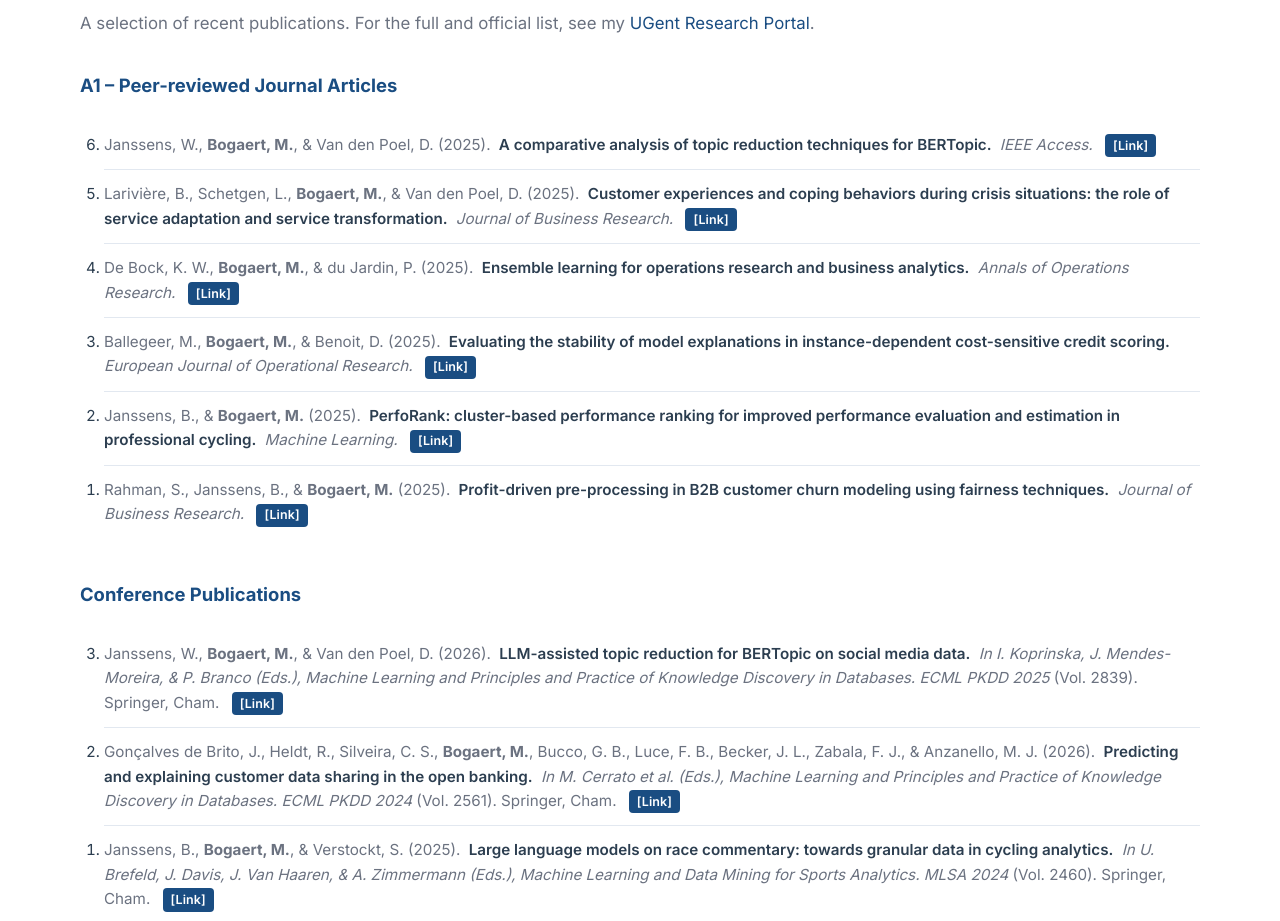
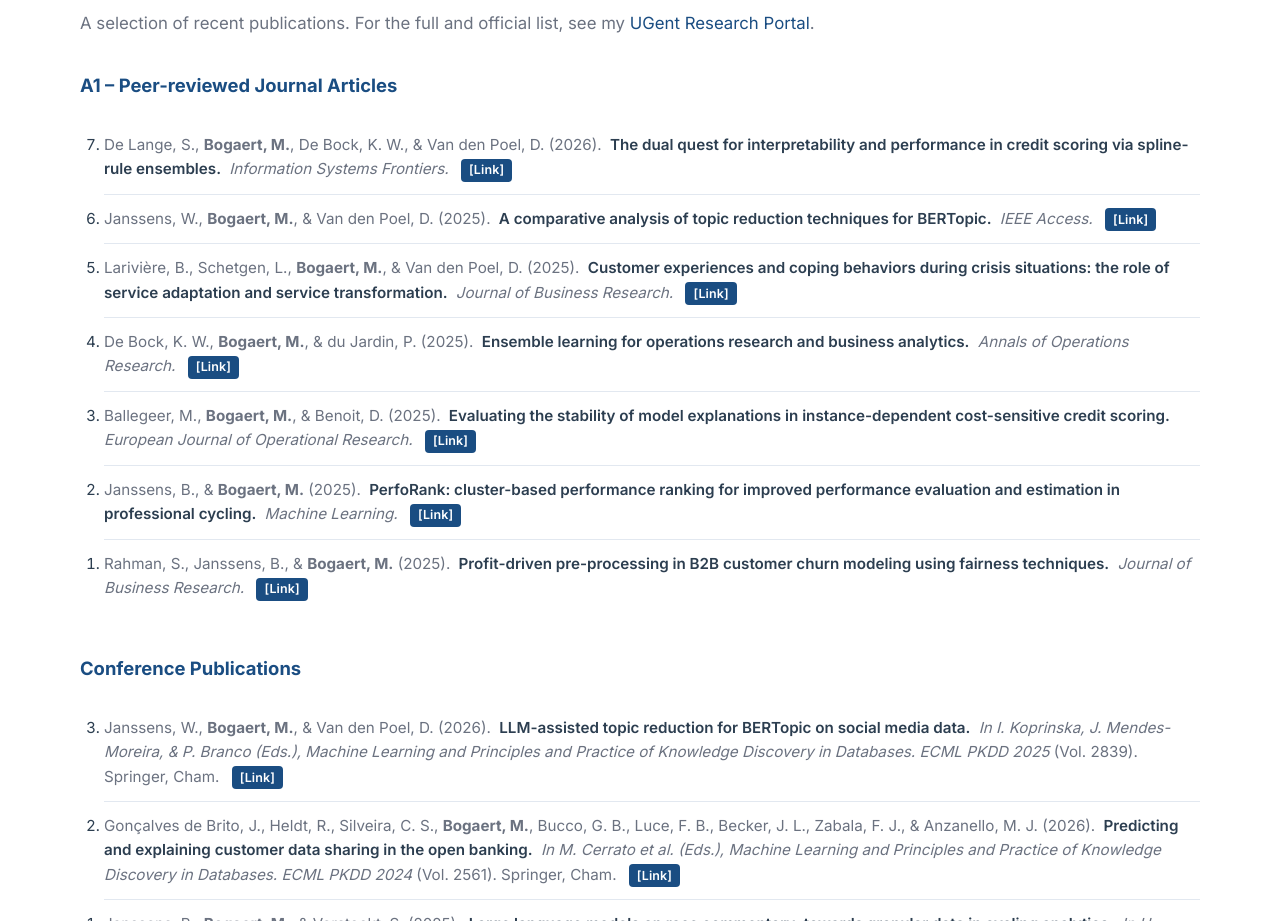
Before and after one commit to MatthBogaert/MatthBogaert.github.io, a plain HTML site: page index.html in a window 1280 px wide. Shown: the part 2760-3681 px from the top of the page. Drawn offline with Linux system fonts and the light colour scheme.

Commit message:
Add 2026 Information Systems Frontiers publication

```diff
--- a/index.html
+++ b/index.html
@@ -171,6 +171,13 @@
 
       <h3 class="subsection-title">A1 – Peer-reviewed Journal Articles</h3>
       <ol class="pub-list" reversed>
+        <li>
+          <span class="pub-authors">De Lange, S., <strong>Bogaert, M.</strong>, De Bock, K. W., &amp; Van den Poel, D.</span>
+          <span class="pub-year">(2026).</span>
+          <span class="pub-title">The dual quest for interpretability and performance in credit scoring via spline-rule ensembles.</span>
+          <span class="pub-venue"><em>Information Systems Frontiers.</em></span>
+          <a href="http://hdl.handle.net/1854/LU-01KTKTBC9K9M1CM3WN83TFKKCA" target="_blank" rel="noopener" class="pub-link">[Link]</a>
+        </li>
         <li>
           <span class="pub-authors">Janssens, W., <strong>Bogaert, M.</strong>, &amp; Van den Poel, D.</span>
           <span class="pub-year">(2025).</span>
```
